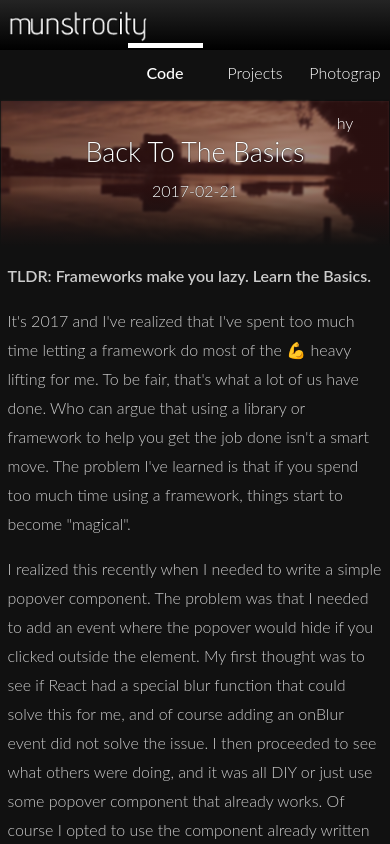
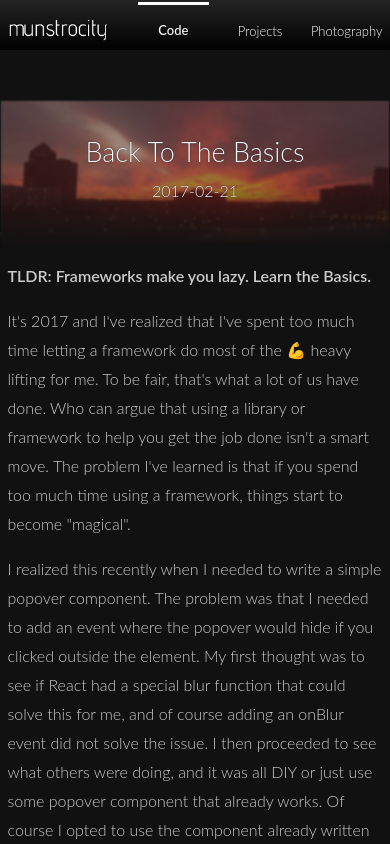
Before and after one commit to mikemunsie/coding.munstrography.com, a SvelteKit app: page / in a window 390 px wide. Shown: the top 844 px of the page. Built offline with nearby package versions, Linux system fonts and the light colour scheme.

Commit message:
Fix responsive issues

```diff
--- a/src/styles/elements/_header.scss
+++ b/src/styles/elements/_header.scss
@@ -38,7 +38,7 @@
 	}
 }
 
-@include respond-at(false, 485px) {
+@include respond-at(false, 530px) {
 	body {
 		padding-top: 50px;
 	}
@@ -49,20 +49,34 @@
 		left: 0;
 		width: 100%;
 		height: 50px;
+		.container {
+			display: flex;
+			align-items: center;
+		}
 		.logo {
-			width: 140px;
+			width: 100%;
+			max-width: 100px;
 			height: 35px;
-			background-size: cover;
-			margin-top: 8px;
+			background-size: contain;
+			background-repeat: no-repeat;
+			background-position: center center;
+			margin-bottom: 10px;
+			margin-right: 30px;
 		}
 		.nav {
+			width: 100%;
 			line-height: 50px;
+			display: flex;
+			align-items: center;
 			a {
+				flex: 1;
 				margin-right: 15px;
-				font-size: 16px;
+				font-size: 13px;
 				text-align: center;
-				width: 75px;
 				padding-right: 0;
+				&.selected {
+					border-top: 3px solid #fff;
+				}
 			}
 		}
 	}
--- a/src/styles/elements/_rightWidgets.scss
+++ b/src/styles/elements/_rightWidgets.scss
@@ -73,7 +73,7 @@
 			strong {
 				font-size: 16px;
 				font-weight: 600;
-				margin-bottom: $pad / 2;
+				margin-bottom: calc($pad / 2);
 			}
 		}
 	}
--- a/src/styles/style.scss
+++ b/src/styles/style.scss
@@ -187,7 +187,7 @@ iframe {
 
 @include respond-at(false, 485px) {
 	.container {
-		padding: 0 $pad / 2;
+		padding: 0 calc($pad / 2);
 	}
 	h1 {
 		font-size: 20px;
```
Also changed, not shown: src/blog/articles.js.
